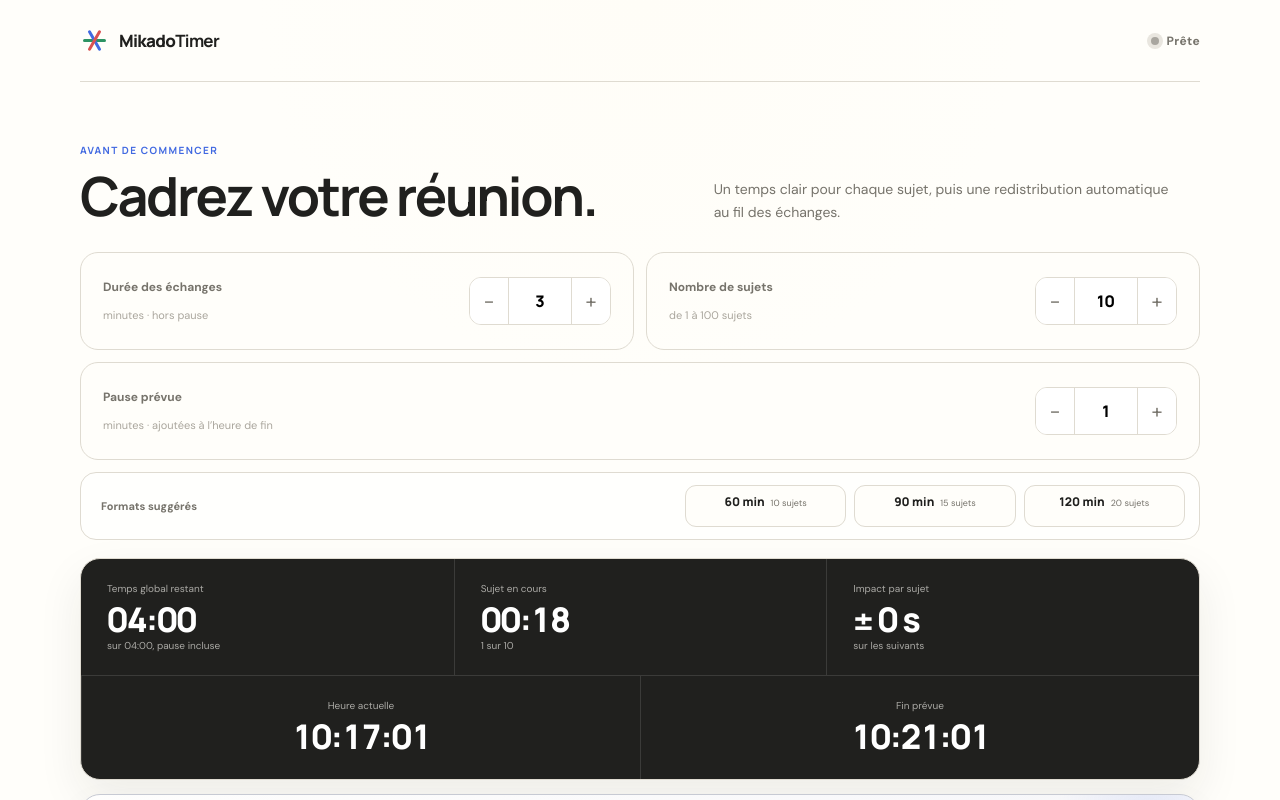
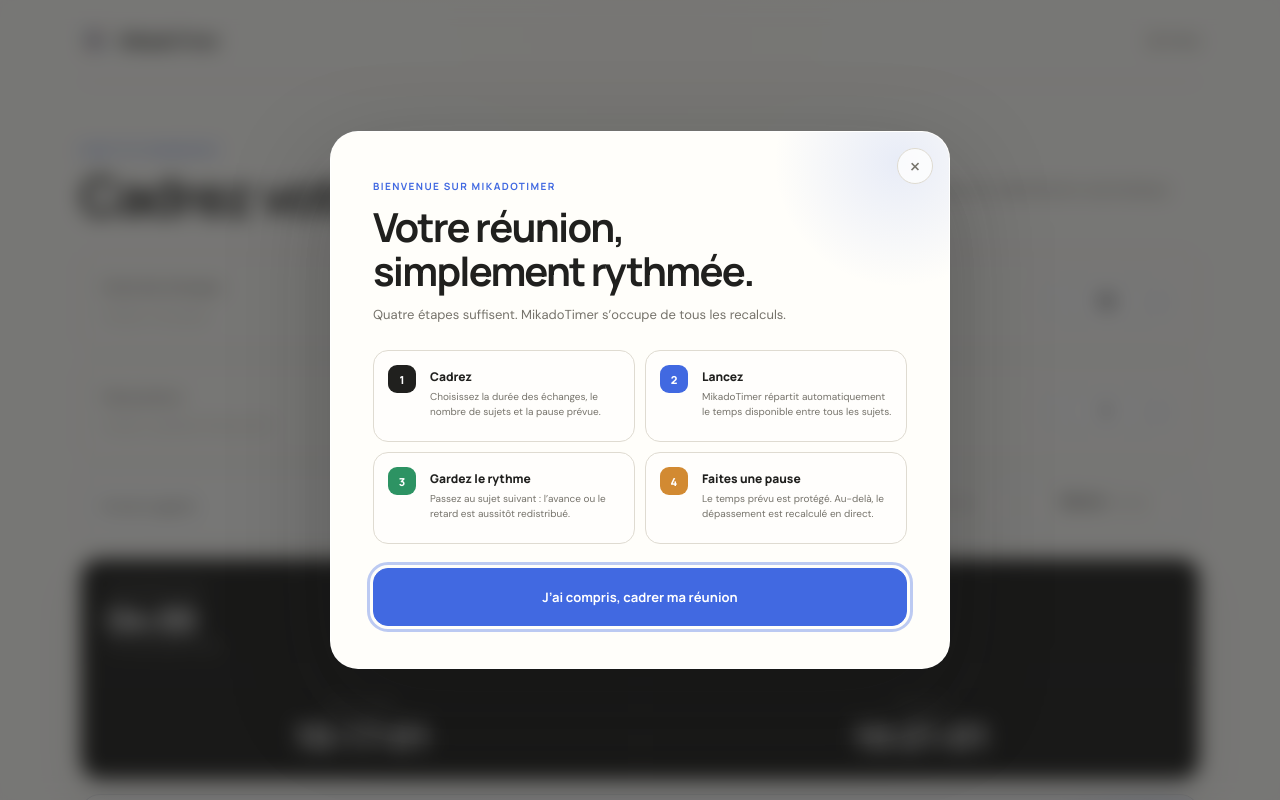
Before and after one commit to pierkiroule/Tim, a React (Vite) app: page / in a window 1280 px wide. Shown: the top 800 px of the page. Built offline with nearby package versions, Linux system fonts and the light colour scheme.

Commit message:
Ajoute un tutoriel après l’introduction

```diff
--- a/src/App.jsx
+++ b/src/App.jsx
@@ -1,4 +1,4 @@
-import { useEffect } from 'react'
+import { useCallback, useEffect, useRef, useState } from 'react'
 import { activeRemaining, impactPerFuture, meetingRemaining } from './domain/meeting'
 import { Assistant } from './components/Assistant'
 import { Configuration } from './components/Configuration'
@@ -7,6 +7,7 @@
 import { Header } from './components/Header'
 import { MikadoIntro } from './components/MikadoIntro'
 import { SolarTimeline } from './components/SolarTimeline'
+import { TutorialModal } from './components/TutorialModal'
 import { useMeetingTimer } from './hooks/useMeetingTimer'
 
 function statusFor(meeting, remaining) {
@@ -18,11 +19,19 @@
 }
 
 export default function App() {
+  const [tutorialOpen, setTutorialOpen] = useState(false)
+  const tutorialShown = useRef(false)
   const { meeting, animationKey, introKey, configure, start, togglePause, next, reset, rename } = useMeetingTimer()
   const remaining = activeRemaining(meeting)
   const totalRemaining = meetingRemaining(meeting)
   const impact = impactPerFuture(meeting)
   const status = statusFor(meeting, remaining)
+  const showTutorial = useCallback(() => {
+    if (tutorialShown.current) return
+    tutorialShown.current = true
+    setTutorialOpen(true)
+  }, [])
+  const closeTutorial = useCallback(() => setTutorialOpen(false), [])
 
   useEffect(() => {
     const handleKeyDown = (event) => {
@@ -36,7 +45,8 @@
 
   return (
     <div className="app-shell" id="top">
-      <MikadoIntro key={introKey} />
+      <MikadoIntro key={introKey} onComplete={showTutorial} />
+      {tutorialOpen && <TutorialModal onClose={closeTutorial} />}
       <Header status={status.label} tone={status.tone} />
       <main>
         <Configuration meeting={meeting} onConfigure={configure} />
--- a/src/components/MikadoIntro.jsx
+++ b/src/components/MikadoIntro.jsx
@@ -1,4 +1,4 @@
-import { useEffect, useState } from 'react'
+import { useCallback, useEffect, useRef, useState } from 'react'
 
 const sticks = [
   [-72, -24, -16, 0],
@@ -15,14 +15,22 @@
   [12, -4, -22, 330],
 ]
 
-export function MikadoIntro() {
+export function MikadoIntro({ onComplete }) {
   const [visible, setVisible] = useState(true)
+  const completed = useRef(false)
+
+  const complete = useCallback(() => {
+    if (completed.current) return
+    completed.current = true
+    setVisible(false)
+    onComplete?.()
+  }, [onComplete])
 
   useEffect(() => {
     const reducedMotion = window.matchMedia('(prefers-reduced-motion: reduce)').matches
-    const timer = window.setTimeout(() => setVisible(false), reducedMotion ? 50 : 3200)
+    const timer = window.setTimeout(complete, reducedMotion ? 50 : 3200)
     return () => window.clearTimeout(timer)
-  }, [])
+  }, [complete])
 
   if (!visible) return null
 
@@ -46,7 +54,7 @@
         <p>Chaque idée trouve son temps.</p>
         <span className="mikado-intro__progress" aria-hidden="true" />
       </div>
-      <button className="mikado-intro__skip" type="button" onClick={() => setVisible(false)}>Passer l’introduction</button>
+      <button className="mikado-intro__skip" type="button" onClick={complete}>Passer l’introduction</button>
     </div>
   )
 }
--- /dev/null
+++ b/src/components/TutorialModal.jsx
@@ -0,0 +1,33 @@
+import { useEffect } from 'react'
+
+const steps = [
+  ['Cadrez', 'Choisissez la durée des échanges, le nombre de sujets et la pause prévue.'],
+  ['Lancez', 'MikadoTimer répartit automatiquement le temps disponible entre tous les sujets.'],
+  ['Gardez le rythme', 'Passez au sujet suivant : l’avance ou le retard est aussitôt redistribué.'],
+  ['Faites une pause', 'Le temps prévu est protégé. Au-delà, le dépassement est recalculé en direct.'],
+]
+
+export function TutorialModal({ onClose }) {
+  useEffect(() => {
+    const closeOnEscape = (event) => event.key === 'Escape' && onClose()
+    document.addEventListener('keydown', closeOnEscape)
+    return () => document.removeEventListener('keydown', closeOnEscape)
+  }, [onClose])
+
+  return (
+    <div className="tutorial-backdrop" role="presentation" onMouseDown={(event) => event.target === event.currentTarget && onClose()}>
+      <section className="tutorial-modal" role="dialog" aria-modal="true" aria-labelledby="tutorial-title">
+        <button className="tutorial-close" type="button" onClick={onClose} aria-label="Fermer le tutoriel">×</button>
+        <span className="eyebrow">Bienvenue sur MikadoTimer</span>
+        <h2 id="tutorial-title">Votre réunion, simplement rythmée.</h2>
+        <p className="tutorial-lead">Quatre étapes suffisent. MikadoTimer s’occupe de tous les recalculs.</p>
+        <ol className="tutorial-steps">
+          {steps.map(([title, description], index) => (
+            <li key={title}><span>{index + 1}</span><div><strong>{title}</strong><p>{description}</p></div></li>
+          ))}
+        </ol>
+        <button className="button button--primary tutorial-action" type="button" onClick={onClose} autoFocus>J’ai compris, cadrer ma réunion</button>
+      </section>
+    </div>
+  )
+}
--- a/src/styles/global.css
+++ b/src/styles/global.css
@@ -44,6 +44,14 @@
 .mikado-intro__progress::after { display: block; width: 100%; height: 100%; background: linear-gradient(90deg, var(--blue), #42c785, #ef6262); content: ''; transform-origin: left; animation: intro-progress 1.15s cubic-bezier(.3,0,.2,1) 2s both; }
 .mikado-intro__skip { position: absolute; z-index: 2; right: 24px; bottom: 22px; padding: 8px; border: 0; background: none; color: rgba(255,255,255,.48); cursor: pointer; font-size: 10px; transition: color .2s; }
 .mikado-intro__skip:hover { color: white; }
+
+.tutorial-backdrop { position: fixed; z-index: 90; inset: 0; display: grid; place-items: center; padding: 20px; background: rgba(22,22,21,.58); backdrop-filter: blur(10px); animation: tutorial-backdrop-in .45s ease both; }
+.tutorial-modal { position: relative; width: min(100%, 620px); max-height: calc(100vh - 40px); padding: clamp(25px, 5vw, 42px); overflow-y: auto; border: 1px solid rgba(255,255,255,.75); border-radius: 28px; background: var(--paper); box-shadow: 0 35px 100px rgba(18,18,17,.28); animation: tutorial-modal-in .55s cubic-bezier(.2,.85,.2,1) both; }
+.tutorial-modal::before { position: absolute; top: -100px; right: -80px; width: 260px; aspect-ratio: 1; border-radius: 50%; background: radial-gradient(circle, rgba(65,105,225,.12), transparent 68%); content: ''; pointer-events: none; }
+.tutorial-close { position: absolute; z-index: 1; top: 16px; right: 16px; display: grid; width: 36px; height: 36px; place-items: center; border: 1px solid var(--line); border-radius: 50%; background: rgba(255,255,255,.8); color: var(--muted); cursor: pointer; font-size: 22px; line-height: 1; transition: transform .2s, color .2s; }.tutorial-close:hover { color: var(--ink); transform: rotate(8deg); }
+.tutorial-modal h2 { max-width: 460px; margin-top: 10px; font-size: clamp(27px, 5vw, 40px); }.tutorial-lead { max-width: 500px; margin: 12px 0 25px; color: var(--muted); font-size: 13px; line-height: 1.55; }
+.tutorial-steps { display: grid; grid-template-columns: 1fr 1fr; gap: 10px; margin: 0 0 24px; padding: 0; list-style: none; counter-reset: tutorial; }.tutorial-steps li { display: grid; grid-template-columns: 32px 1fr; gap: 10px; min-height: 92px; padding: 14px; border: 1px solid var(--line); border-radius: 15px; background: rgba(255,255,255,.58); }.tutorial-steps li > span { display: grid; width: 28px; height: 28px; place-items: center; border-radius: 9px; background: var(--ink); color: white; font: 800 11px 'Manrope', sans-serif; }.tutorial-steps li:nth-child(2) > span { background: var(--blue); }.tutorial-steps li:nth-child(3) > span { background: var(--green); }.tutorial-steps li:nth-child(4) > span { background: var(--amber); }.tutorial-steps strong { font: 800 12px 'Manrope', sans-serif; }.tutorial-steps p { margin: 4px 0 0; color: var(--muted); font-size: 10px; line-height: 1.45; }
+.tutorial-action { width: 100%; }
 
 .app-shell { width: min(100% - 32px, 1120px); margin: 0 auto; }
 .app-header { height: 82px; display: flex; align-items: center; justify-content: space-between; border-bottom: 1px solid var(--line); }
@@ -146,13 +154,15 @@
 @keyframes intro-orbit { 0% { opacity: 0; transform: translate(-30px, 50px) scale(.4); } 45% { opacity: .8; } 100% { opacity: 0; transform: translate(140px, -100px) scale(1); } }
 @keyframes intro-progress { from { transform: scaleX(0); } to { transform: scaleX(1); } }
 @keyframes intro-curtain { 0%, 79% { opacity: 1; visibility: visible; transform: scale(1); } 100% { opacity: 0; visibility: hidden; transform: scale(1.035); } }
+@keyframes tutorial-backdrop-in { from { opacity: 0; } }
+@keyframes tutorial-modal-in { from { opacity: 0; transform: translateY(22px) scale(.97); } }
 
 @media (max-width: 700px) {
   .app-shell { width: min(100% - 24px, 1120px); }.app-header { height: 68px; } main { padding-top: 36px; }.section-heading { grid-template-columns: 1fr; gap: 14px; }.config-grid { grid-template-columns: 1fr; }.presets { display: block; padding: 14px; }.presets > span { display: block; margin-bottom: 9px; }.preset-list { width: 100%; }.preset { align-items: center; flex-direction: column; gap: 1px; }.dashboard { grid-template-columns: repeat(2, 1fr); }.dashboard article, .dashboard article:nth-child(-n + 3), .dashboard-clock { grid-column: span 1; padding: 18px 12px; border-top: 1px solid rgba(255,255,255,.12); text-align: center; }.dashboard-global { grid-column: 1 / -1 !important; border-top: 0 !important; }.dashboard strong { font-size: clamp(18px, 6vw, 28px); }.timeline-card { padding: 24px 12px 4px; }.timeline-head { display: block; text-align: center; }.legend { justify-content: center; margin-top: 16px; }.solar-wrap { margin-top: -2px; }.hub { width: 38%; padding: 10px; }.hub input { font-size: 11px; }.control-bar { grid-template-columns: 1fr; }.button--wide { grid-column: auto; }.shortcuts { display: none; }
 }
 
 @media (max-width: 430px) {
-  .field { min-height: 84px; padding: 15px; }.stepper { grid-template-columns: 34px 52px 34px; height: 44px; }.stepper input { width: 52px; }.dashboard span, .dashboard small { font-size: 8px; }.dashboard article { padding-inline: 7px; }.dashboard-clock strong { font-size: 17px; }.assistant { grid-template-columns: 52px 1fr; gap: 12px; padding: 13px; }.assistant-avatar { width: 50px; height: 50px; }.assistant-face { width: 42px; height: 42px; }.assistant-heading { align-items: flex-start; flex-direction: column; gap: 4px; }.assistant p { font-size: 12px; }.assistant-copy small { display: block; margin-top: 4px; font-size: 9px; }.eye { top: 14px; }.eye-left { left: 11px; }.eye-right { right: 11px; }.mouth { left: 11px; bottom: 9px; }.hub strong { font-size: 23px; }.hub small { font-size: 7px; }
+  .tutorial-backdrop { padding: 10px; }.tutorial-modal { max-height: calc(100vh - 20px); padding: 28px 18px 20px; border-radius: 22px; }.tutorial-steps { grid-template-columns: 1fr; }.tutorial-steps li { min-height: auto; }.field { min-height: 84px; padding: 15px; }.stepper { grid-template-columns: 34px 52px 34px; height: 44px; }.stepper input { width: 52px; }.dashboard span, .dashboard small { font-size: 8px; }.dashboard article { padding-inline: 7px; }.dashboard-clock strong { font-size: 17px; }.assistant { grid-template-columns: 52px 1fr; gap: 12px; padding: 13px; }.assistant-avatar { width: 50px; height: 50px; }.assistant-face { width: 42px; height: 42px; }.assistant-heading { align-items: flex-start; flex-direction: column; gap: 4px; }.assistant p { font-size: 12px; }.assistant-copy small { display: block; margin-top: 4px; font-size: 9px; }.eye { top: 14px; }.eye-left { left: 11px; }.eye-right { right: 11px; }.mouth { left: 11px; bottom: 9px; }.hub strong { font-size: 23px; }.hub small { font-size: 7px; }
 }
 
 @media (prefers-reduced-motion: reduce) {
```
